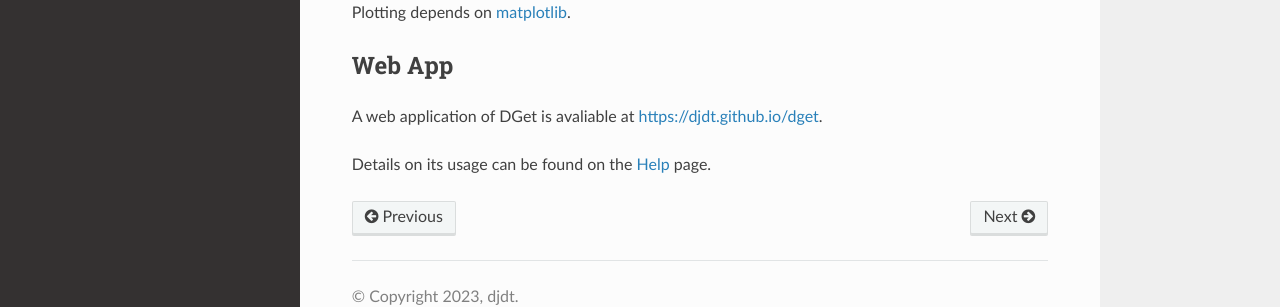
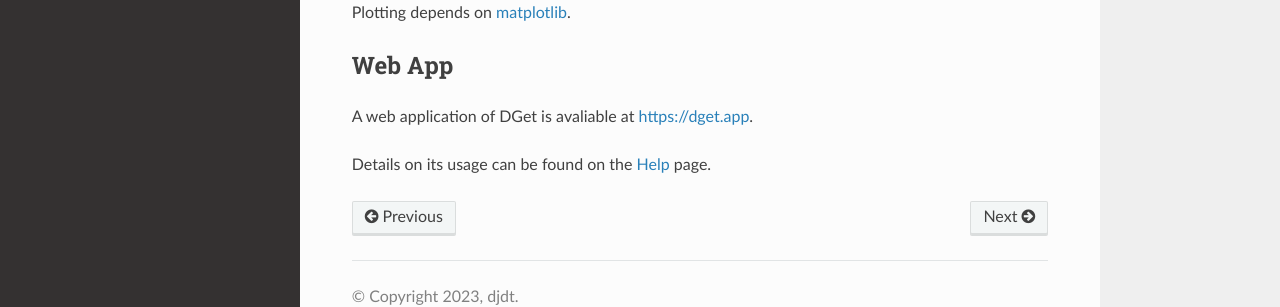
Before and after one commit to djdt/dget, a Sphinx documentation site: the page built from docs/usage.rst, in a window 1280 px wide and 900 px high, scrolled down 1075 px. Shown: the part 534-841 px from the top of the window. Built offline with Sphinx 7.4.7 and the Read the Docs theme 2.0.0, drawn with Linux system fonts in a browser that asks for light colours; some of the changed lines change nothing that is shown.

Commit message:
update web app address

```diff
--- a/docs/usage.rst
+++ b/docs/usage.rst
@@ -48,6 +48,6 @@ Plotting depends on `matplotlib <https://matplotlib.org>`_.
 Web App
 -------
 
-A web application of DGet is avaliable at `<https://djdt.github.io/dget>`_.
+A web application of DGet is avaliable at `<https://dget.app>`_.
 
-Details on its usage can be found on the `Help <https://djdt.github.io/dget/help>`_ page.
+Details on its usage can be found on the `Help <https://dget.app/help>`_ page.
```
